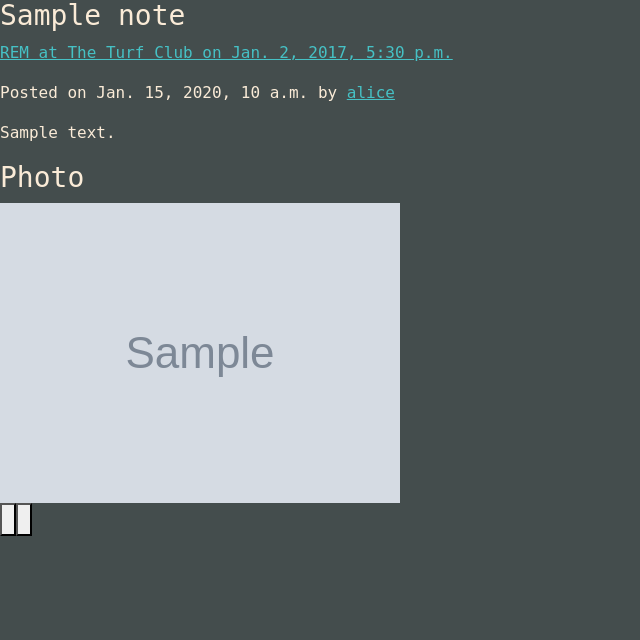
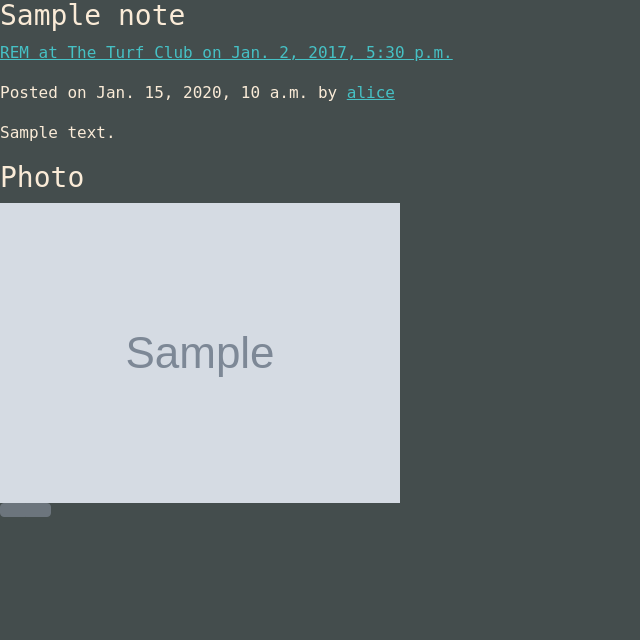
Before and after one commit to johnnyvuanly/lmn, a Django app: page /notes/latest/ in a window 1280 px wide. Shown: the part 160-800 px from the top of the page, without its empty margins (0-640 px from the left). Run offline with Django 3.2, Linux system fonts and the light colour scheme; data comes from the database, SQL or seed files in the repository; tables that the repository leaves empty hold one stand-in row (values such as "Sample post"); grey boxes marked "Sample" are stand-in pictures; parts of the project's set-up code (start-up, migrations or seed data) failed here and were passed over.

Commit message:
work on resolving notes inline list

```diff
--- a/lmn/templates/lmn/notes/note_list.html
+++ b/lmn/templates/lmn/notes/note_list.html
@@ -13,7 +13,7 @@
 {% endif %}
 
 {% for note in notes %}
-
+  <div>
   <div id="note_{{ note.pk }}">
     <h3 class="note-title">{{ note.title }}</h3>
 
@@ -33,6 +33,7 @@
     {% else %}
         <P>No photo uploaded</p>
     {% endif %}
+  </div>
   </div>
   {% comment %} <!DOCTYPE html>
 <html>
@@ -60,9 +61,9 @@
 }
 </style>
 </head> {% endcomment %}
-<body>
+{% comment %} <body> {% endcomment %}
 
-    <div class="btn-group">
+    <div class="btn-group" role="group" aria-label="Basic example" style="layout">
     <!-- If this is a list of notes for one show,
     display link to add new note for that show. -->
 
@@ -70,19 +71,18 @@
       <a href="{% url 'new_note' show_pk=show.pk %}" class="button">Add Your Own Notes For The Show</a>
     {% endif %}
             <!-- Single quotes represent &#x27;t instead of ''  -->
-        <button class="button">
+            <button class="btn btn-secondary">
             {% post_to_twitter "Checkout the notes for this show {{ note.show.artist.name }} at {{ note.show.venue.name }}" object_or_url "Share Show To Twitter" %}
             </button>
 
-        <button class="button">
+            <button class="btn btn-secondary">
                 {% post_to_facebook  object_or_url "Share Show To Facebook" %}
             </button>
-</body>
-  <hr>
 
     {% empty %}
       <p>No notes.</p>
     {% endfor %}
-
+    </div>
+    </br>
 
 {% endblock %}
```
Also changed, not shown: lmn/templates/lmn/base.html (line endings or trailing spaces). Lines whose indentation alone changed are shown as unchanged.
